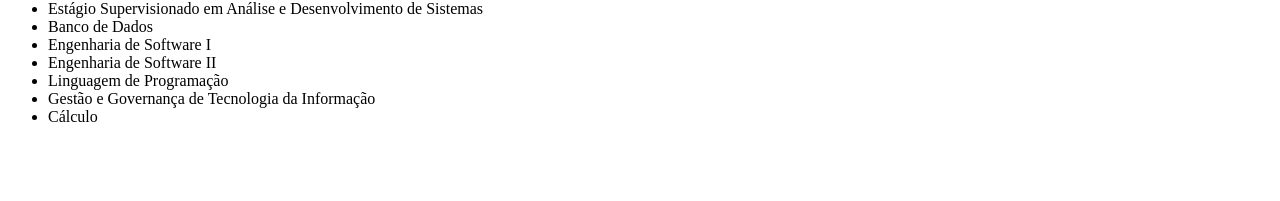
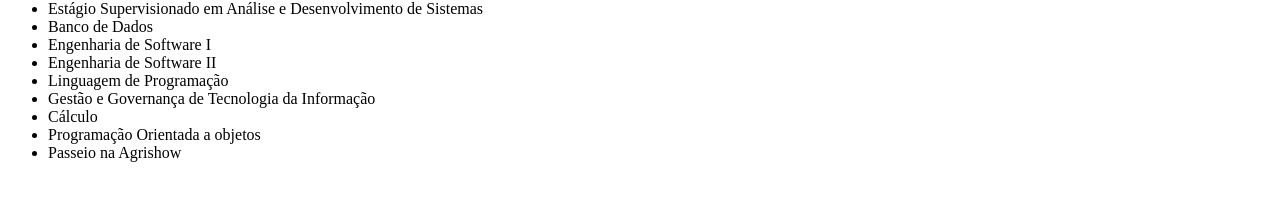
Before and after one commit to HenriqueeVidal/LinguagemdeProgramacaoI, a plain HTML site: page Aula 1/Exercício1.html in a window 1280 px wide. Shown: the part 485-686 px from the top of the page. Drawn offline with Linux system fonts and the light colour scheme.

Commit message:
Adiciona uma matéria e uma excursão a lista

```diff
--- a/Aula 1/Exercício1.html
+++ b/Aula 1/Exercício1.html
@@ -24,6 +24,8 @@
             <li>Linguagem de Programação</li>
             <li>Gestão e Governança de Tecnologia da Informação</li>
             <li>Cálculo</li>
+            <li>Programação Orientada a objetos</li>
+            <li>Passeio na Agrishow</li>
         </ul>
     </body>
 </html>
```
